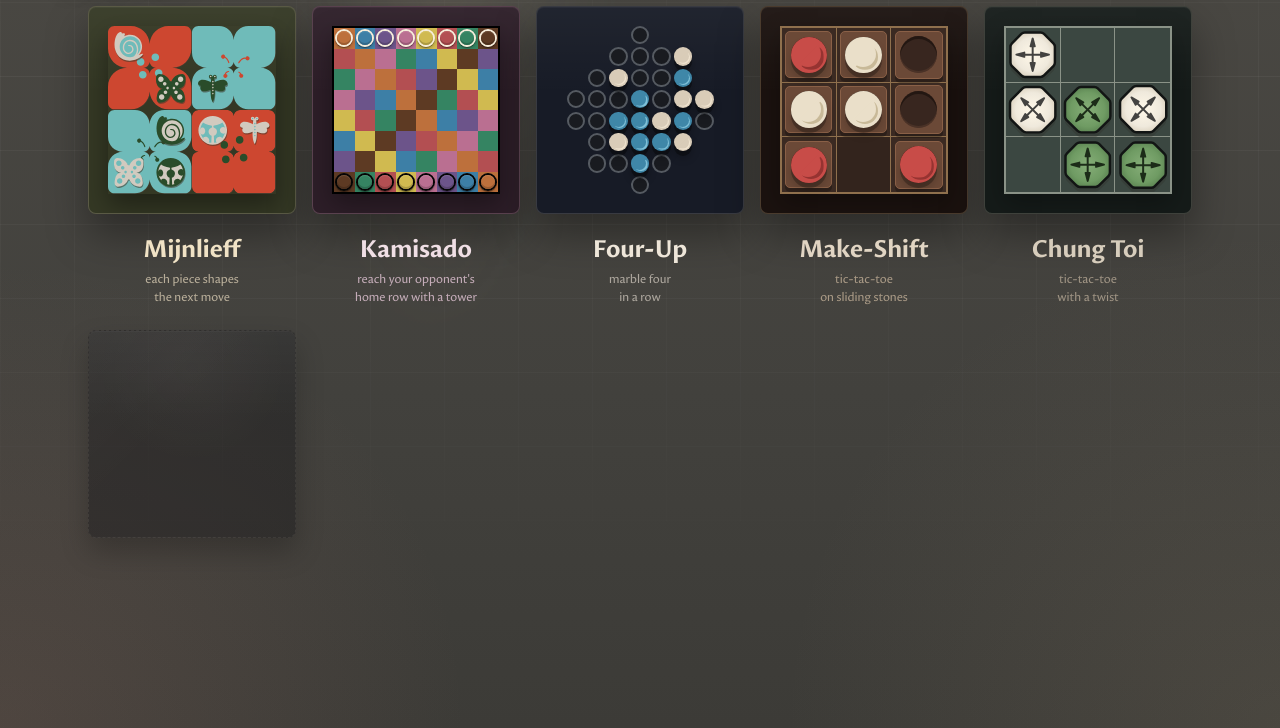
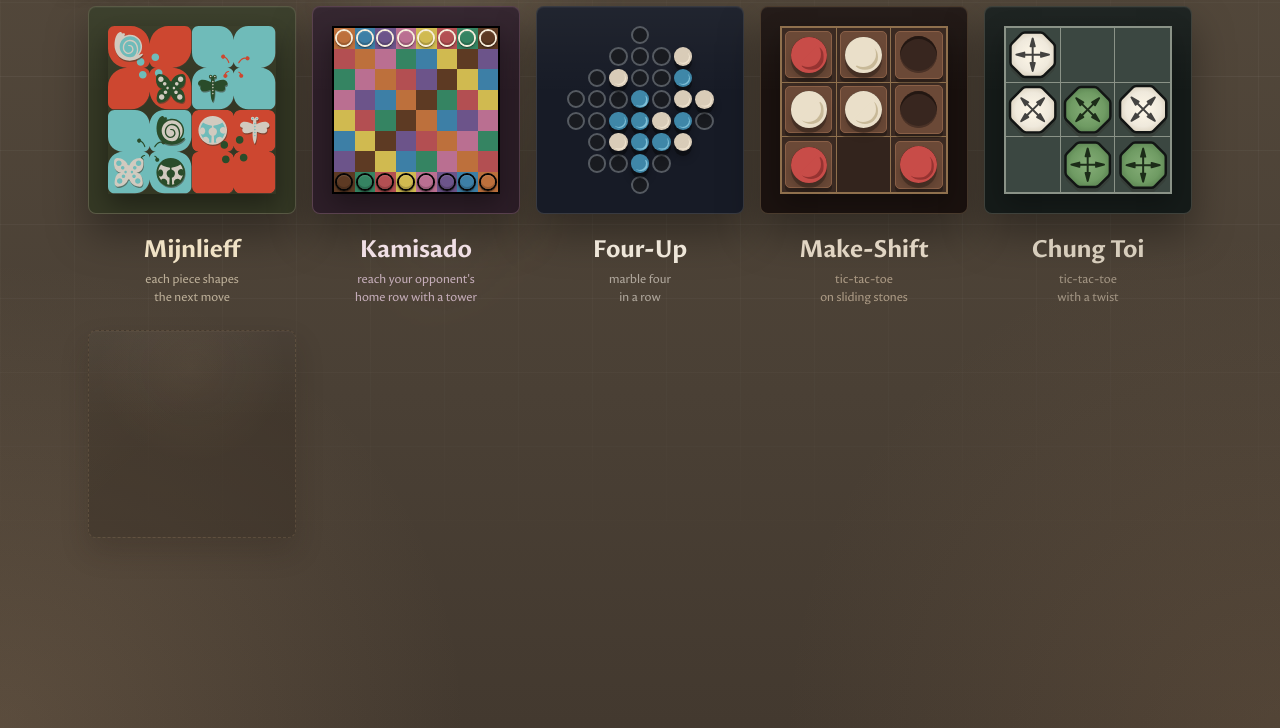
Before and after one commit to hlaspoor/junjie-play, a website built with Vite: page index.html in a window 1280 px wide. Shown: the part 72-800 px from the top of the page. Built offline with nearby package versions, Linux system fonts and the light colour scheme.

Commit message:
Align homepage colors with logo

```diff
--- a/src/styles.css
+++ b/src/styles.css
@@ -25,7 +25,7 @@
 :root {
   color-scheme: dark;
   color: #e8ded6;
-  background: #42403c;
+  background: #4a4035;
   --card-width: 208px;
   font-family: "Proza", sans-serif;
   font-synthesis: none;
@@ -68,9 +68,9 @@ a {
   overflow-x: hidden;
   padding: 20px 32px 32px;
   background:
-    radial-gradient(circle at 0% 100%, rgba(184, 129, 113, 0.15), transparent 31%),
-    radial-gradient(circle at 100% 100%, rgba(166, 148, 120, 0.13), transparent 33%),
-    linear-gradient(180deg, #4a4843 0%, #42413d 58%, #3c3b37 100%);
+    radial-gradient(circle at 0% 100%, rgba(216, 178, 135, 0.16), transparent 31%),
+    radial-gradient(circle at 100% 100%, rgba(176, 137, 98, 0.14), transparent 33%),
+    linear-gradient(180deg, #53483b 0%, #4a4035 58%, #43392f 100%);
 }
 
 .page-shell::after {
@@ -84,7 +84,7 @@ a {
   content: "";
   background:
     radial-gradient(ellipse at 50% 0%, rgba(244, 219, 184, 0.16), transparent 52%),
-    linear-gradient(108deg, transparent 12%, rgba(244, 219, 184, 0.12) 42%, rgba(120, 172, 182, 0.035) 55%, transparent 78%);
+    linear-gradient(108deg, transparent 12%, rgba(244, 219, 184, 0.13) 42%, rgba(216, 178, 135, 0.055) 55%, transparent 78%);
   filter: blur(18px);
   opacity: 0.68;
   transform: rotate(-15deg);
@@ -300,14 +300,14 @@ a.game-card:hover {
 
 .placeholder-card {
   border-style: dashed;
-  border-color: rgba(232, 220, 210, 0.075);
+  border-color: rgba(216, 178, 135, 0.16);
   background:
-    radial-gradient(circle at 50% 18%, rgba(232, 220, 210, 0.032), transparent 48%),
-    linear-gradient(135deg, rgba(255, 255, 255, 0.02), transparent 44%),
-    rgba(22, 23, 26, 0.42);
+    radial-gradient(circle at 50% 18%, rgba(216, 178, 135, 0.055), transparent 48%),
+    linear-gradient(135deg, rgba(244, 219, 184, 0.028), transparent 44%),
+    rgba(54, 43, 34, 0.42);
   box-shadow:
-    0 14px 28px rgba(0, 0, 0, 0.22),
-    inset 0 1px 0 rgba(255, 255, 255, 0.025);
+    0 14px 28px rgba(36, 27, 22, 0.2),
+    inset 0 1px 0 rgba(244, 219, 184, 0.035);
 }
 
 .card-copy {
```
